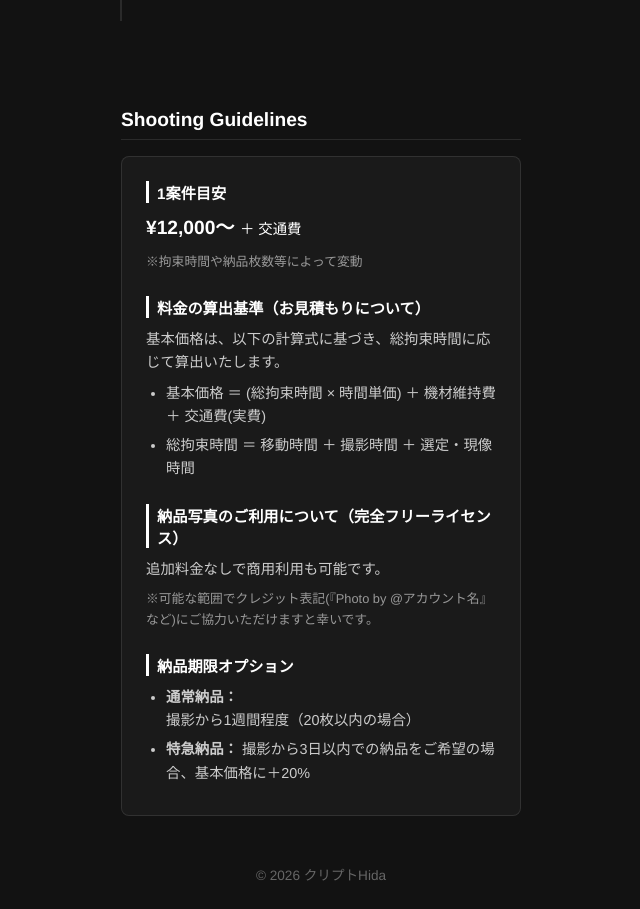
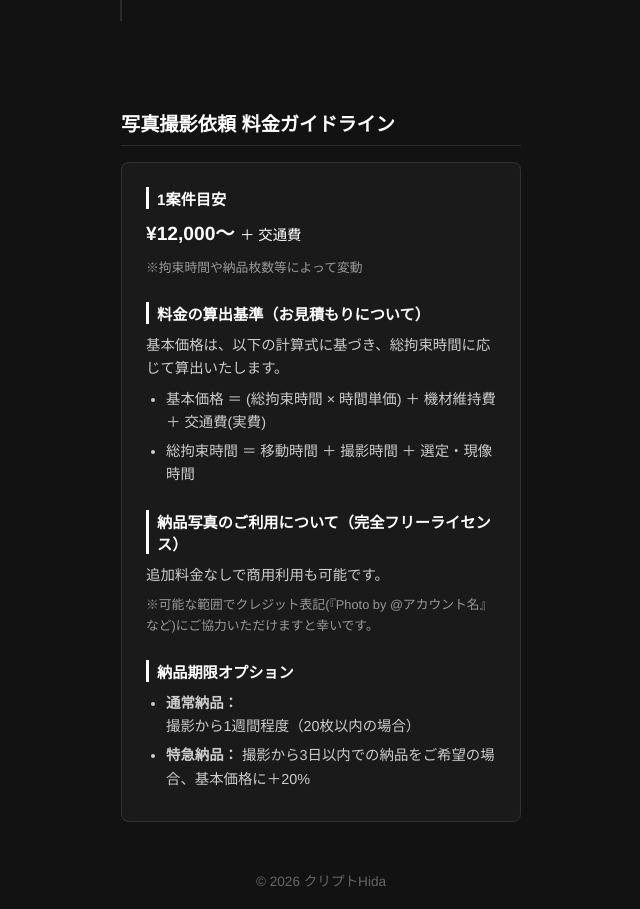
Before and after one commit to Crypto-Hida/my-links, a plain HTML site: page index.html in a window 1280 px wide. Shown: the part 1901-2810 px from the top of the page, without its empty margins (319-959 px from the left). Drawn offline with Linux system fonts and the light colour scheme.

Commit message:
index.html

```diff
--- a/index.html
+++ b/index.html
@@ -485,7 +485,7 @@
     </ul>
 
     <!-- 追加：撮影依頼 料金ガイドライン -->
-    <h2 class="section-title fade-in">Shooting Guidelines</h2>
+    <h2 class="section-title fade-in">写真撮影依頼 料金ガイドライン</h2>
     <div class="guideline-container fade-in">
         <div class="guideline-block">
             <h3 class="guideline-heading">1案件目安</h3>
```
